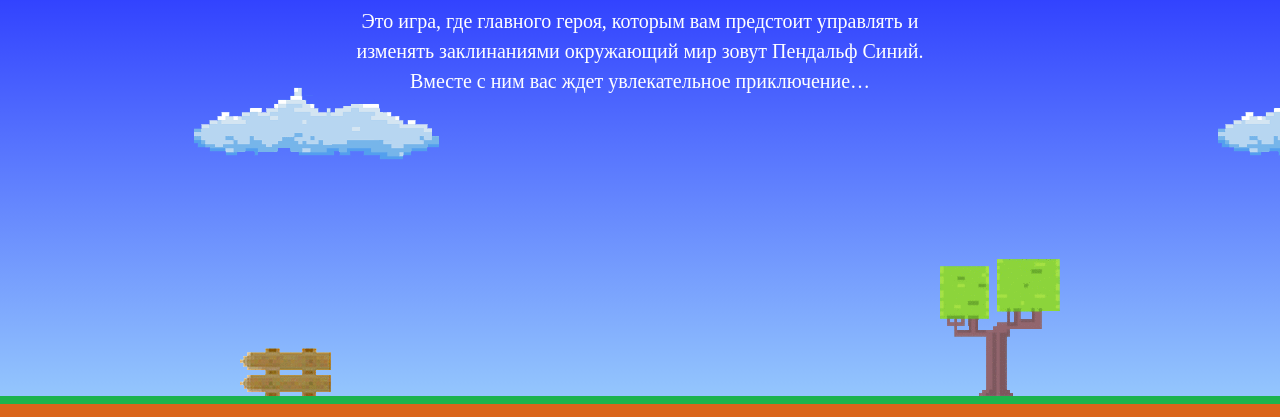
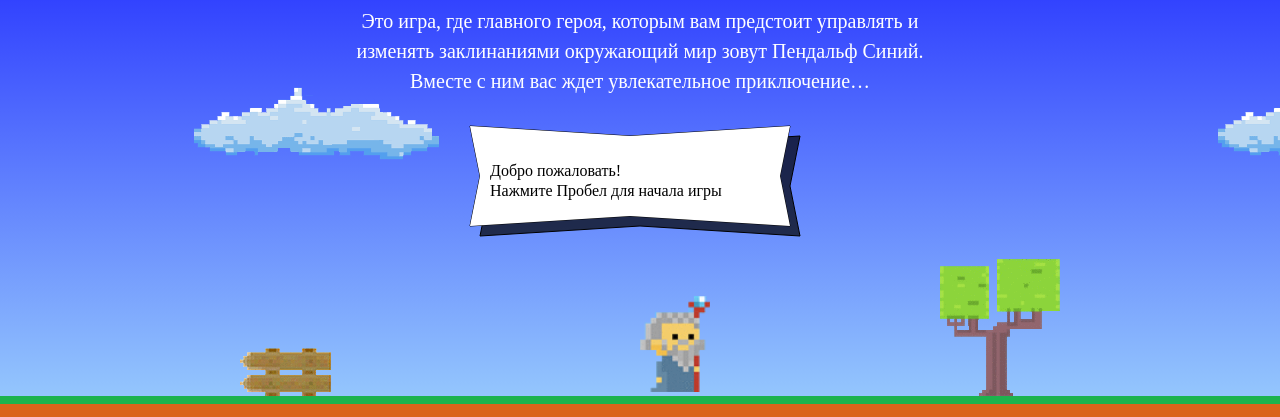
Before and after one commit to katecm12/276737-code-and-magick, a website: page index.html in a window 1280 px wide. Shown: the part 203-620 px from the top of the page. Drawn offline with Linux system fonts and the light colour scheme; a web font is replaced by a local one.

Commit message:
attempt_4

```diff
--- a/index.html
+++ b/index.html
@@ -168,6 +168,6 @@
     <p class="setup-similar-label">Петр Петров</p>
   </div>
 </template>
-<script src="game.js"></script>
+    <script src="js/game.js"></script>>
 </body>
 </html>
--- a/js/game.js
+++ b/js/game.js
@@ -1,30 +1,32 @@
 'use strict';
-var fireballSize;
 
+var fireballSize = 22;
+var getFireballSpeed = function (left) {
+      return left ? 2 : 5;
+    };
+var wizardSpeed = 3;
+var wizardWidth = 70;
+var getWizardHeight = function (width) {
+      return 1.377 * width;
+    };
+var getWizardX = function getWizardX (width) {
+      return width / 2;
+    };
+var getWizardY = function getWizardY (height) {
+      return height * 2 / 3;
+    };
 
 window.GameConstants = {
   Fireball: {
-    size: window.fireballSize || 22,
-    speed: window.getFireballSpeed || function (movingLeft) {
-    var getFireballSpeed;
-      return movingLeft ? 2 : 5;
-    }
+    size: window.fireballSize ,
+    speed: window.getFireballSpeed
   },
   Wizard: {
-    speed: window.wizardSpeed || 3,
-    width: window.wizardWidth || 70,
-    getHeight: window.getWizardHeight || function (width) {
-    var getWizardHeight;
-      return 1.377 * width;
-    },
-    getX: window.getWizardX || function (width) {
-        var getWizardX;
-      return width / 2;
-    },
-    getY: window.getWizardY || function (height) {
-        var getWizardY;
-      return height * 2 / 3;
-    }
+    speed: window.wizardSpeed ,
+    width: window.wizardWidth ,
+    getHeight: window.getWizardHeight,
+    getX: window.getWizardX,
+    getY: window.getWizardY
   }
 };
 
```
